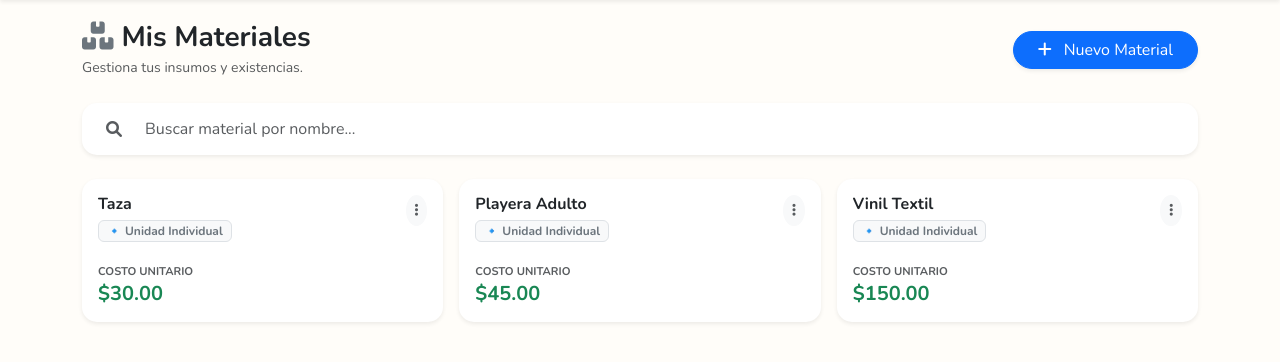
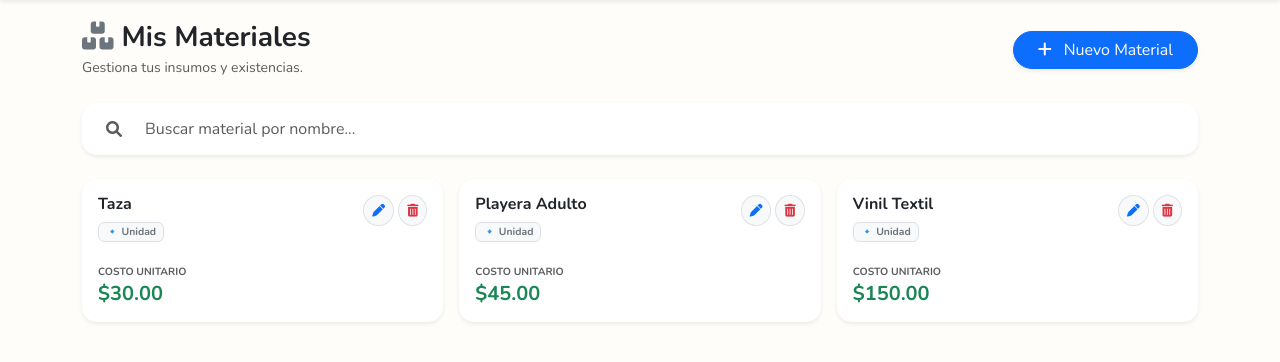
Before and after one commit to sebastiantapia9519/CotizadorSianeffects, a Flask app: page /materiales in a window 1280 px wide. Shown: the part 59-421 px from the top of the page. Run offline with Flask 3, Linux system fonts and the light colour scheme; a user stored in the database is signed in; data comes from the database, SQL or seed files in the repository; data that the repository does not hold is empty.

Commit message:
Crenado Catalogo

```diff
--- a/templates/materiales.html
+++ b/templates/materiales.html
@@ -28,61 +28,64 @@
 
 <div class="row g-3" id="contenedorMateriales">
     {% for mat in materiales %}
-    <div class="col-md-6 col-lg-4 item-material"> <div class="card h-100 border-0 shadow-sm" style="border-radius: 15px;">
+    <div class="col-md-6 col-lg-4 item-material">
+        <div class="card h-100 border-0 shadow-sm" style="border-radius: 15px;">
             <div class="card-body">
                 <div class="d-flex justify-content-between align-items-start mb-2">
-                    <div>
-                        <h6 class="fw-bold text-dark mb-1 nombre-material">{{ mat['nombre'] }}</h6>
+                    <div style="max-width: 70%;">
+                        <h6 class="fw-bold text-dark mb-1 nombre-material text-truncate" title="{{ mat['nombre'] }}">{{
+                            mat['nombre'] }}</h6>
 
                         {% if mat['es_paquete'] %}
-                        <span class="badge bg-light text-secondary border">
-                            📦 Paquete de {{ mat['cantidad_paquete']|int }} u.
+                        <span class="badge bg-light text-secondary border" style="font-size: 0.65rem;">
+                            📦 Paquete {{ mat['cantidad_paquete']|int }}u.
                         </span>
                         {% else %}
-                        <span class="badge bg-light text-secondary border">🔹 Unidad Individual</span>
+                        <span class="badge bg-light text-secondary border" style="font-size: 0.65rem;">
+                            🔹 Unidad
+                        </span>
                         {% endif %}
                     </div>
-                    <div class="dropdown">
-                        <button class="btn btn-light btn-sm rounded-circle" data-bs-toggle="dropdown">
-                            <i class="fas fa-ellipsis-v text-muted"></i>
+
+                    <div class="d-flex gap-1">
+                        <button class="btn btn-light btn-sm text-primary rounded-circle border"
+                            onclick='editarMaterial({{ mat|tojson }})' title="Editar">
+                            <i class="fas fa-pen" style="font-size: 0.8rem;"></i>
                         </button>
-                        <ul class="dropdown-menu border-0 shadow">
-                            <li><a class="dropdown-item" href="#" onclick='editarMaterial({{ mat|tojson }})'><i
-                                        class="fas fa-edit me-2 text-primary"></i> Editar</a></li>
-                            <li>
-                                <hr class="dropdown-divider">
-                            </li>
-                            <li><a class="dropdown-item text-danger"
-                                    href="{{ url_for('inventory.eliminar_material', id=mat['id']) }}"
-                                    onclick="return confirm('¿Eliminar este material?')"><i
-                                        class="fas fa-trash-alt me-2"></i> Eliminar</a></li>
-                        </ul>
+
+                        <a href="{{ url_for('inventory.eliminar_material', id=mat['id']) }}"
+                            class="btn btn-light btn-sm text-danger rounded-circle border"
+                            onclick="return confirm('¿Seguro que quieres eliminar este material?')" title="Eliminar">
+                            <i class="fas fa-trash-alt" style="font-size: 0.8rem;"></i>
+                        </a>
                     </div>
                 </div>
 
                 <div class="row mt-3 align-items-end">
                     <div class="col-6">
-                        <small class="text-muted fw-bold" style="font-size: 0.7rem;">COSTO UNITARIO</small>
+                        <small class="text-muted fw-bold" style="font-size: 0.65rem;">COSTO UNITARIO</small>
                         <div class="h5 fw-bold text-success mb-0">${{ "%.2f"|format(mat['precio_unitario']) }}</div>
                     </div>
 
                     {% if config['inventario_activo'] %}
-                    <div class="col-6 text-end border-start">
-                        <small class="text-muted fw-bold" style="font-size: 0.7rem;">EN STOCK</small>
+                    <div class="col-6 text-end border-start ps-3">
+                        <small class="text-muted fw-bold" style="font-size: 0.65rem;">EN STOCK</small>
                         <div class="d-flex align-items-center justify-content-end gap-2">
-                            {% if mat['stock_actual'] <= mat['stock_minimo'] %}
-                                <i class="fas fa-exclamation-triangle text-warning" title="Stock Bajo"></i>
+                            {% if mat['stock_actual'] <= mat['stock_minimo'] %} <i
+                                class="fas fa-exclamation-triangle text-warning blink" title="Stock Bajo"></i>
                                 {% endif %}
-                            <span class="h5 fw-bold text-dark mb-0 stock-valor">{{ mat['stock_actual']|float|round(2) }}</span>
 
-                            <button class="btn btn-sm btn-outline-primary rounded-circle py-0 px-1"
-                                    style="width: 24px; height: 24px;"
-                                    onclick='abrirModalStock({{ mat|tojson }})'
-                                    title="Registrar Compra / Agregar Stock">
+                                <span class="h5 fw-bold text-dark mb-0 stock-valor">{{
+                                    mat['stock_actual']|float|round(2) }}</span>
+
+                                <button
+                                    class="btn btn-sm btn-outline-primary rounded-circle py-0 px-0 d-flex align-items-center justify-content-center shadow-sm"
+                                    style="width: 24px; height: 24px;" onclick='abrirModalStock({{ mat|tojson }})'
+                                    title="Agregar Stock">
                                     <i class="fas fa-plus" style="font-size: 0.7rem;"></i>
                                 </button>
                         </div>
-                        <small class="text-muted" style="font-size: 0.65rem;">Unidades sueltas</small>
+                        <small class="text-muted" style="font-size: 0.65rem;">Unidades</small>
                     </div>
                     {% endif %}
                 </div>
@@ -153,7 +156,8 @@
                     </div>
 
                     <div class="d-grid mt-4">
-                        <button type="submit" class="btn btn-primary fw-bold rounded-pill py-2">Guardar Material</button>
+                        <button type="submit" class="btn btn-primary fw-bold rounded-pill py-2">Guardar
+                            Material</button>
                     </div>
                 </form>
             </div>
@@ -177,7 +181,8 @@
                 <div class="mb-3">
                     <label class="small fw-bold text-dark mb-1">¿Cuánto compraste?</label>
                     <div class="input-group">
-                        <input type="number" id="stock_cantidad" class="form-control fw-bold text-center" value="1" min="0.1" step="any">
+                        <input type="number" id="stock_cantidad" class="form-control fw-bold text-center" value="1"
+                            min="0.1" step="any">
                         <span class="input-group-text bg-light" id="stock_unidad_label">Paquetes</span>
                     </div>
                 </div>
@@ -186,7 +191,8 @@
                     <label class="small fw-bold text-muted mb-1">¿Cambió el costo? (Opcional)</label>
                     <div class="input-group input-group-sm">
                         <span class="input-group-text bg-light border-0">$</span>
-                        <input type="number" id="stock_nuevo_precio" class="form-control bg-light border-0" placeholder="Nuevo precio">
+                        <input type="number" id="stock_nuevo_precio" class="form-control bg-light border-0"
+                            placeholder="Nuevo precio">
                     </div>
                 </div>
 
@@ -201,7 +207,7 @@
 </div>
 
 <script>
-    // --- FUNCIÓN DE BÚSQUEDA ---
+    // --- BÚSQUEDA ---
     function filtrarMateriales() {
         const input = document.getElementById('buscadorMateriales');
         const filter = input.value.toLowerCase();
@@ -217,16 +223,12 @@
                 items[i].classList.add('d-none');
             }
         }
-
         const msg = document.getElementById('sinResultados');
-        if (visibles === 0 && items.length > 0) {
-            msg.classList.remove('d-none');
-        } else {
-            msg.classList.add('d-none');
-        }
+        if (visibles === 0 && items.length > 0) msg.classList.remove('d-none');
+        else msg.classList.add('d-none');
     }
 
-    // --- FUNCIONES EXISTENTES ---
+    // --- LÓGICA DE UI ---
     function toggleTipo() {
         const esPaquete = document.getElementById('tipo_paquete').checked;
         const divCant = document.getElementById('div_cantidad_paquete');
@@ -254,11 +256,9 @@
         document.getElementById('precio_compra').value = mat.precio_compra;
         document.getElementById('cantidad_paquete').value = mat.cantidad_paquete;
 
-        if (mat.es_paquete) {
-            document.getElementById('tipo_paquete').checked = true;
-        } else {
-            document.getElementById('tipo_unidad').checked = true;
-        }
+        if (mat.es_paquete) document.getElementById('tipo_paquete').checked = true;
+        else document.getElementById('tipo_unidad').checked = true;
+
         toggleTipo();
         modal.show();
     }
@@ -271,12 +271,11 @@
         document.getElementById('stock_id').value = mat.id;
         document.getElementById('stock_nombre').innerText = mat.nombre;
 
-        // Etiqueta inteligente
         const label = mat.es_paquete ? `Paquetes (de ${parseInt(mat.cantidad_paquete)})` : "Unidades";
         document.getElementById('stock_unidad_label').innerText = label;
 
         document.getElementById('stock_cantidad').value = 1;
-        document.getElementById('stock_nuevo_precio').value = mat.precio_compra; // Sugerir el precio actual
+        document.getElementById('stock_nuevo_precio').value = mat.precio_compra;
 
         modalStockObj.show();
     }
@@ -286,11 +285,11 @@
         const cant = document.getElementById('stock_cantidad').value;
         const precio = document.getElementById('stock_nuevo_precio').value;
 
-        if(!cant || cant <= 0) return alert("Ingresa una cantidad válida.");
+        if (!cant || cant <= 0) return alert("Ingresa una cantidad válida.");
 
         fetch('/api/registrar_compra', {
             method: 'POST',
-            headers: {'Content-Type': 'application/json'},
+            headers: { 'Content-Type': 'application/json' },
             body: JSON.stringify({
                 id: id,
                 cantidad: cant,
@@ -299,7 +298,7 @@
         })
             .then(r => r.json())
             .then(data => {
-            if(data.success) {
+                if (data.success) {
                     alert("✅ Inventario actualizado");
                     location.reload();
                 } else {
```
Lines whose indentation alone changed are shown as unchanged.
